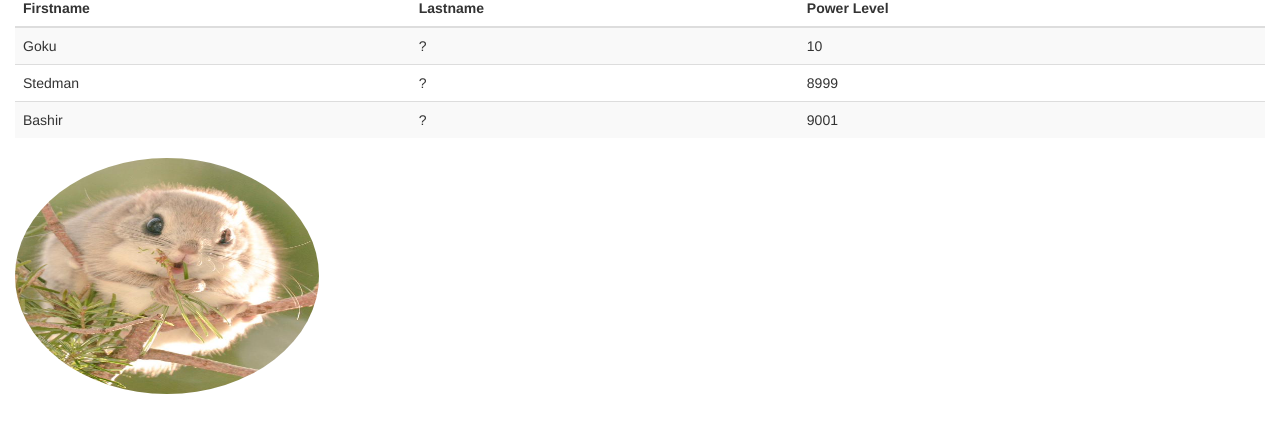
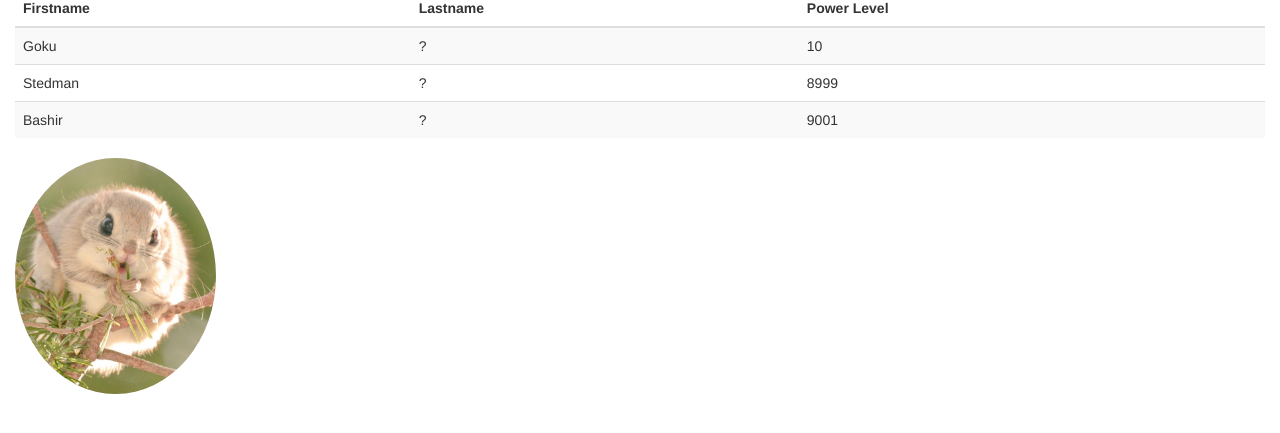
Before and after one commit to shtam3/stedmantam, a plain HTML site: page index.html in a window 1280 px wide. Shown: the part 213-646 px from the top of the page. Drawn offline with nearby package versions, Linux system fonts and the light colour scheme.

Commit message:
images 03

```diff
--- a/index.html
+++ b/index.html
@@ -65,7 +65,7 @@
 			</div>
 
 		<div class="container-fluid">
-			<img class="img-circle" src="images/eatme.jpg" width="304" height="236" alt="Chania">
+			<img class="img-circle" src="images/eatme.jpg" height="236" alt="Chania">
 		</div>
 
 	</body>
```
